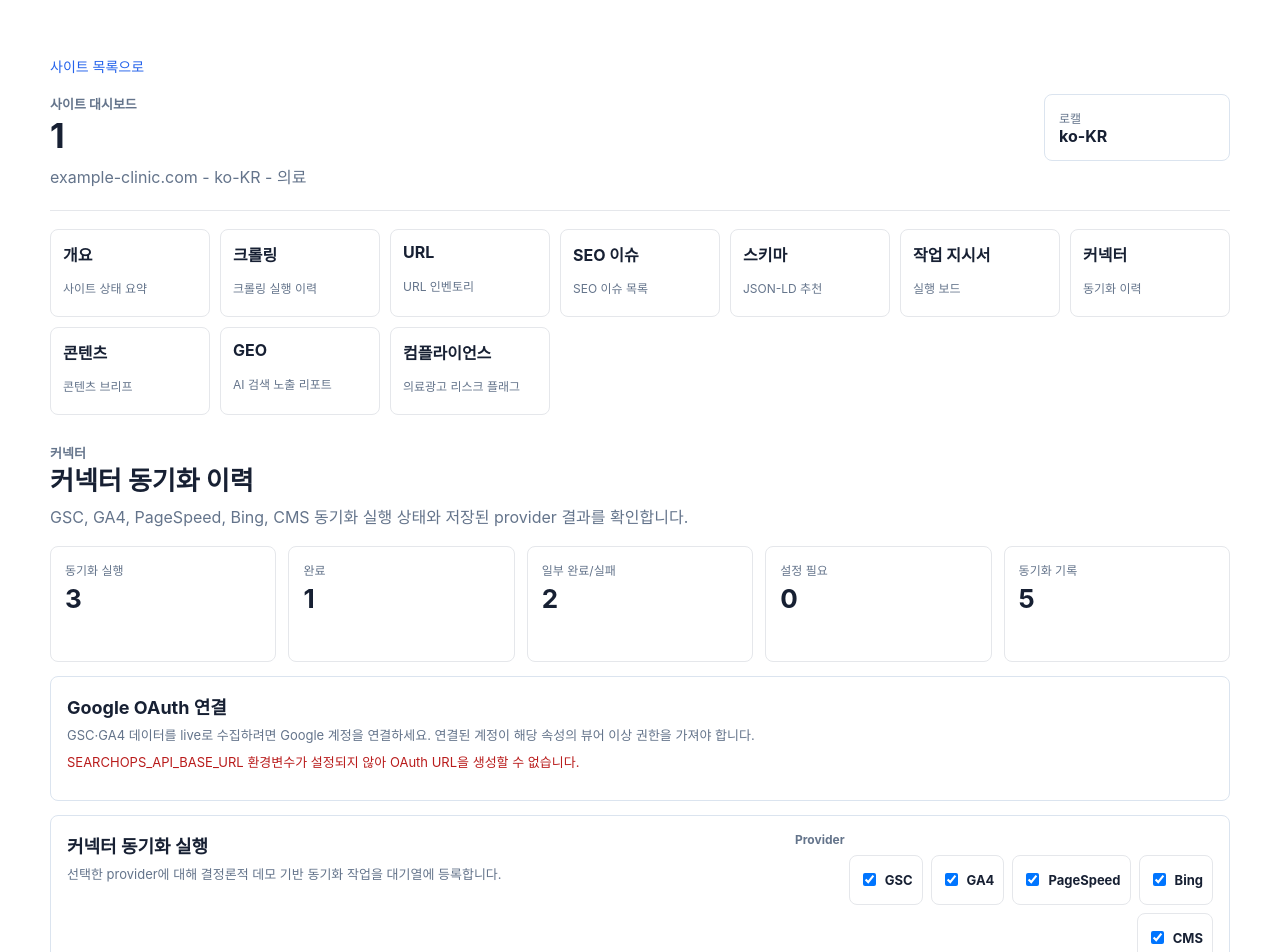
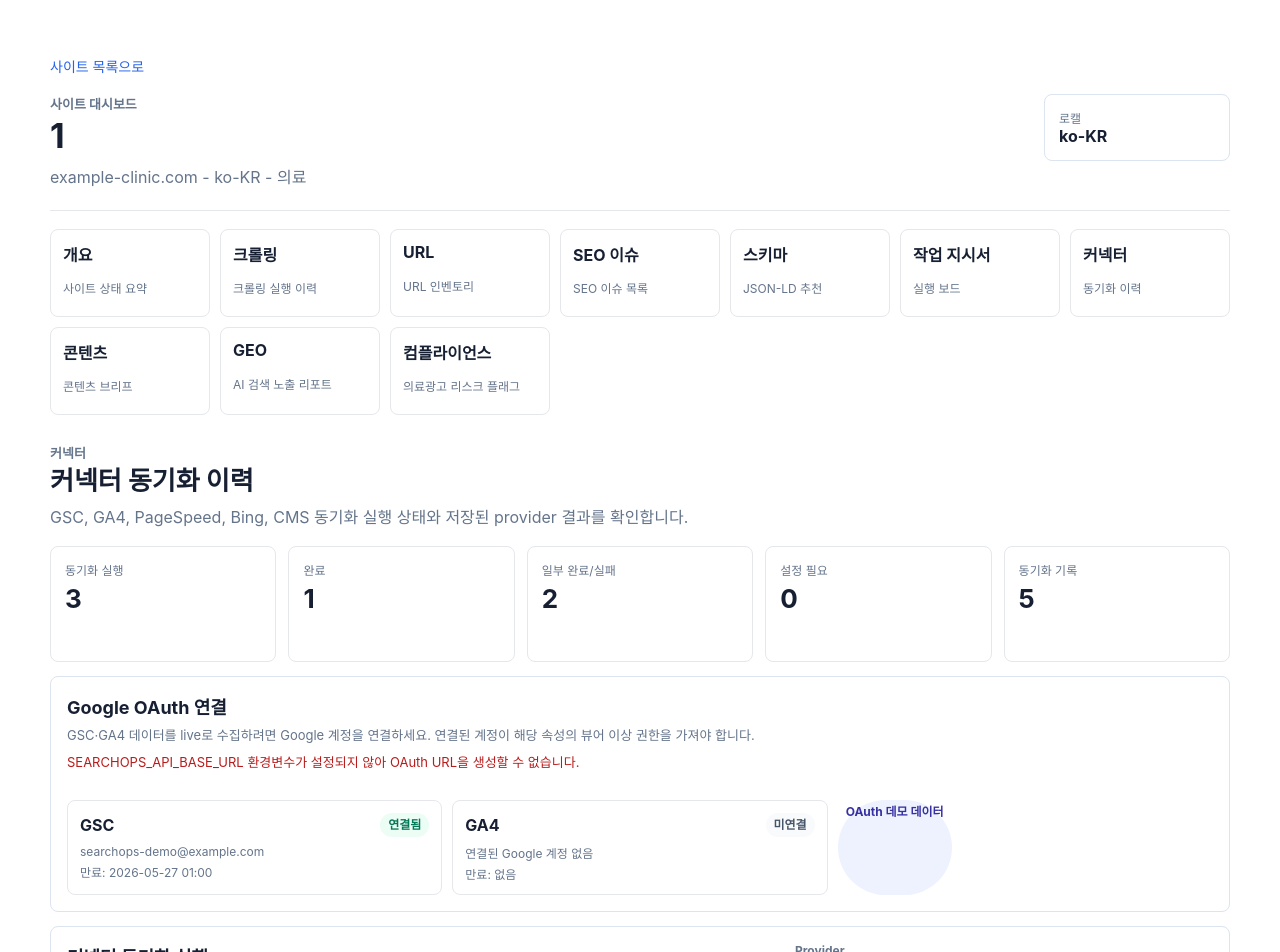
Before and after one commit to kionya/searchops-ai, a Next.js app in the folder apps/web/: page /sites/1/connectors in a window 1280 px wide. Shown: the top 952 px of the page. Built offline with nearby package versions, Linux system fonts and the light colour scheme.

Commit message:
feat: show Google connector OAuth status

```diff
--- a/apps/web/app/sites/[siteId]/connectors/page.tsx
+++ b/apps/web/app/sites/[siteId]/connectors/page.tsx
@@ -15,6 +15,14 @@ import {
   thStyle
 } from "../../../../src/dashboard-table-styles";
 import { formatBooleanLabel, formatStatusLabel } from "../../../../src/korean-labels";
+import {
+  formatConnectorOAuthDate,
+  formatConnectorOAuthStatus,
+  getConnectorOAuthTone,
+  loadConnectorOAuthData,
+  summarizeConnectorOAuthProviders,
+  type ConnectorOAuthTone
+} from "../../../../src/connector-oauth";
 import {
   connectorProviderOptions,
   formatConnectorProvider,
@@ -48,8 +56,12 @@ interface ConnectorsPageProps {
 export default async function ConnectorsPage({ params, searchParams }: ConnectorsPageProps) {
   const { siteId } = await params;
   const triggerSearchParams = await searchParams;
-  const history = await loadConnectorSyncHistory(siteId);
+  const [history, oauthData] = await Promise.all([
+    loadConnectorSyncHistory(siteId),
+    loadConnectorOAuthData(siteId)
+  ]);
   const summary = summarizeConnectorSyncHistory(history);
+  const oauthStatuses = summarizeConnectorOAuthProviders(oauthData.credentials);
   const allResults = Object.values(history.resultsByRunId).flat();
   const runsById = new Map(history.runs.map((run) => [run.id, run]));
   const triggerFeedback = getConnectorSyncTriggerFeedback(
@@ -71,7 +83,12 @@ export default async function ConnectorsPage({ params, searchParams }: Connector
         <MetricCard label="설정 필요" value={String(summary.setupRequiredResults)} />
         <MetricCard label="동기화 기록" value={String(summary.totalRecords)} />
       </div>
-      <GoogleOAuthPanel siteId={siteId} />
+      <GoogleOAuthPanel
+        oauthErrorMessage={oauthData.errorMessage}
+        oauthSource={oauthData.source}
+        oauthStatuses={oauthStatuses}
+        siteId={siteId}
+      />
       <ConnectorSyncTriggerPanel siteId={siteId} triggerFeedback={triggerFeedback} />
       <section aria-label="커넥터 동기화 실행" style={tableSectionStyle}>
         <header style={tableHeaderStyle}>
@@ -225,7 +242,17 @@ export default async function ConnectorsPage({ params, searchParams }: Connector
   );
 }
 
-function GoogleOAuthPanel({ siteId }: { readonly siteId: string }) {
+function GoogleOAuthPanel({
+  oauthErrorMessage,
+  oauthSource,
+  oauthStatuses,
+  siteId
+}: {
+  readonly oauthErrorMessage: string | null;
+  readonly oauthSource: string;
+  readonly oauthStatuses: ReturnType<typeof summarizeConnectorOAuthProviders>;
+  readonly siteId: string;
+}) {
   const apiBaseUrl = getApiBaseUrl();
   const appBaseUrl = process.env.SEARCHOPS_PUBLIC_APP_URL?.replace(/\/+$/, "") ?? null;
   const returnTo = appBaseUrl ? `${appBaseUrl}/sites/${siteId}/connectors` : null;
@@ -252,6 +279,11 @@ function GoogleOAuthPanel({ siteId }: { readonly siteId: string }) {
             SEARCHOPS_API_BASE_URL 환경변수가 설정되지 않아 OAuth URL을 생성할 수 없습니다.
           </p>
         ) : null}
+        {oauthErrorMessage ? (
+          <p style={{ color: "#b91c1c", fontSize: 13, marginTop: 8 }}>
+            OAuth 상태 조회 실패: {oauthErrorMessage}
+          </p>
+        ) : null}
       </div>
       <div style={oauthButtonGroupStyle}>
         {gscUrl ? (
@@ -269,6 +301,32 @@ function GoogleOAuthPanel({ siteId }: { readonly siteId: string }) {
             GSC + GA4 함께 연결
           </a>
         ) : null}
+      </div>
+      <div style={oauthStatusGridStyle}>
+        {oauthStatuses.map((item) => (
+          <div key={item.provider} style={oauthStatusItemStyle}>
+            <div style={oauthStatusHeaderStyle}>
+              <strong>{formatConnectorProvider(item.provider)}</strong>
+              <OAuthStatusPill label={formatConnectorOAuthStatus(item.status)} tone={getConnectorOAuthTone(item.status)} />
+            </div>
+            <p style={{ ...mutedTextStyle, fontSize: 12, margin: "7px 0 0" }}>
+              {item.credential?.externalAccountEmail ?? "연결된 Google 계정 없음"}
+            </p>
+            <p style={{ ...mutedTextStyle, fontSize: 12, margin: "4px 0 0" }}>
+              만료: {formatConnectorOAuthDate(item.credential?.tokenExpiresAt ?? null)}
+            </p>
+          </div>
+        ))}
+        <span
+          style={{
+            ...pillStyle,
+            background: oauthSource === "api" ? "#ecfdf5" : "#eef2ff",
+            color: oauthSource === "api" ? "#047857" : "#3730a3",
+            justifySelf: "start"
+          }}
+        >
+          {oauthSource === "api" ? "OAuth API 데이터" : "OAuth 데모 데이터"}
+        </span>
       </div>
     </section>
   );
@@ -356,6 +414,22 @@ function ResultStatusPill({
   return <span style={{ ...pillStyle, ...toneStyle }}>{label}</span>;
 }
 
+function OAuthStatusPill({
+  label,
+  tone
+}: {
+  readonly label: string;
+  readonly tone: ConnectorOAuthTone;
+}) {
+  const toneStyle = {
+    connected: { background: "#ecfdf5", color: "#047857" },
+    missing: { background: "#f8fafc", color: "#475569" },
+    risk: { background: "#fef2f2", color: "#b91c1c" }
+  }[tone];
+
+  return <span style={{ ...pillStyle, ...toneStyle }}>{label}</span>;
+}
+
 function formatDateTime(isoDate: string | null) {
   if (isoDate === null) {
     return "대기 중";
@@ -384,6 +458,26 @@ const oauthButtonGroupStyle = {
   display: "flex",
   flexWrap: "wrap" as const,
   gap: 8
+} as const;
+
+const oauthStatusGridStyle = {
+  display: "grid",
+  gap: 10,
+  gridColumn: "1 / -1",
+  gridTemplateColumns: "repeat(auto-fit, minmax(220px, 1fr))"
+} as const;
+
+const oauthStatusItemStyle = {
+  border: "1px solid #e5e7eb",
+  borderRadius: 8,
+  padding: 12
+} as const;
+
+const oauthStatusHeaderStyle = {
+  alignItems: "center",
+  display: "flex",
+  gap: 8,
+  justifyContent: "space-between"
 } as const;
 
 const oauthLinkButtonStyle = {
--- /dev/null
+++ b/apps/web/src/connector-oauth.ts
@@ -0,0 +1,128 @@
+import {
+  ConnectorOAuthCredentialListResponseSchema,
+  type ConnectorOAuthCredential,
+  type ConnectorOAuthCredentialStatus,
+  type ConnectorOAuthProvider,
+} from "@searchops/types";
+
+import { getApiBaseUrl } from "./api-base-url";
+import { demoSite } from "./work-order-board";
+
+export type ConnectorOAuthSource = "api" | "fixture";
+export type ConnectorOAuthTone = "connected" | "missing" | "risk";
+
+export interface ConnectorOAuthData {
+  readonly credentials: readonly ConnectorOAuthCredential[];
+  readonly errorMessage: string | null;
+  readonly source: ConnectorOAuthSource;
+}
+
+export interface ConnectorOAuthProviderStatus {
+  readonly credential: ConnectorOAuthCredential | null;
+  readonly provider: ConnectorOAuthProvider;
+  readonly status: ConnectorOAuthCredentialStatus | "missing";
+}
+
+export const connectorOAuthProviders = ["gsc", "ga4"] as const satisfies readonly ConnectorOAuthProvider[];
+
+export const demoConnectorOAuthCredentials: ConnectorOAuthCredential[] = [
+  {
+    id: "oauth_demo_gsc",
+    organizationId: demoSite.organizationId,
+    siteId: demoSite.id,
+    provider: "gsc",
+    status: "connected",
+    scopes: ["https://www.googleapis.com/auth/webmasters.readonly"],
+    connectedByUserId: "user_demo",
+    connectedAt: "2026-05-27T00:00:00.000Z",
+    tokenExpiresAt: "2026-05-27T01:00:00.000Z",
+    externalAccountEmail: "searchops-demo@example.com",
+    updatedAt: "2026-05-27T00:00:00.000Z"
+  }
+];
+
+export async function loadConnectorOAuthData(siteId: string): Promise<ConnectorOAuthData> {
+  const apiBaseUrl = getApiBaseUrl();
+  if (apiBaseUrl === null) {
+    return createDemoConnectorOAuthData(siteId);
+  }
+
+  try {
+    const response = await fetch(`${apiBaseUrl}/sites/${encodeURIComponent(siteId)}/connectors/oauth`, {
+      cache: "no-store"
+    });
+    if (!response.ok) {
+      throw new Error(`OAuth credential request failed: ${response.status}`);
+    }
+
+    const output = ConnectorOAuthCredentialListResponseSchema.parse(await response.json());
+    return {
+      credentials: output.credentials,
+      errorMessage: null,
+      source: "api"
+    };
+  } catch (error) {
+    return {
+      ...createDemoConnectorOAuthData(siteId),
+      errorMessage: error instanceof Error ? error.message : "OAuth credential request failed",
+      source: "fixture"
+    };
+  }
+}
+
+export function createDemoConnectorOAuthData(siteId: string = demoSite.id): ConnectorOAuthData {
+  return {
+    credentials: demoConnectorOAuthCredentials.map((credential) => ({
+      ...credential,
+      siteId
+    })),
+    errorMessage: null,
+    source: "fixture"
+  };
+}
+
+export function summarizeConnectorOAuthProviders(
+  credentials: readonly ConnectorOAuthCredential[],
+): ConnectorOAuthProviderStatus[] {
+  return connectorOAuthProviders.map((provider) => {
+    const credential = credentials.find((item) => item.provider === provider) ?? null;
+    return {
+      credential,
+      provider,
+      status: credential?.status ?? "missing"
+    };
+  });
+}
+
+export function getConnectorOAuthTone(
+  status: ConnectorOAuthCredentialStatus | "missing",
+): ConnectorOAuthTone {
+  if (status === "connected") {
+    return "connected";
+  }
+
+  if (status === "missing") {
+    return "missing";
+  }
+
+  return "risk";
+}
+
+export function formatConnectorOAuthStatus(status: ConnectorOAuthCredentialStatus | "missing") {
+  const labels = {
+    connected: "연결됨",
+    expired: "만료됨",
+    missing: "미연결",
+    revoked: "해제됨"
+  } as const satisfies Record<ConnectorOAuthCredentialStatus | "missing", string>;
+
+  return labels[status];
+}
+
+export function formatConnectorOAuthDate(isoDate: string | null) {
+  if (isoDate === null) {
+    return "없음";
+  }
+
+  return isoDate.replace("T", " ").slice(0, 16);
+}
```
Also changed, not shown: 3 other files (tests, documents, lock files or other folders).
